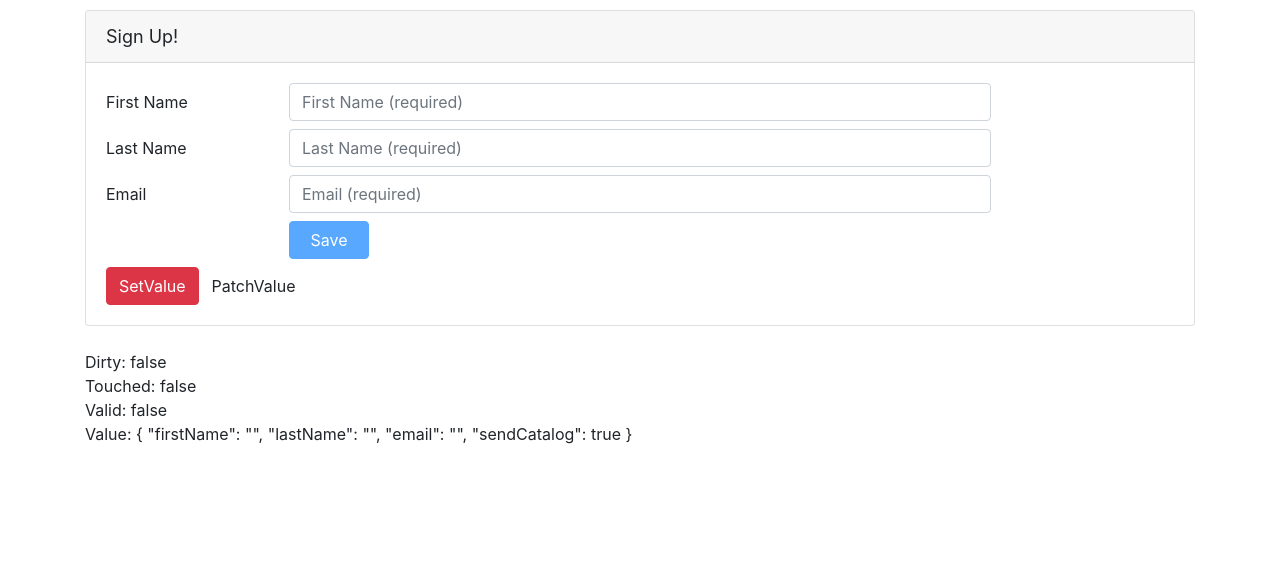
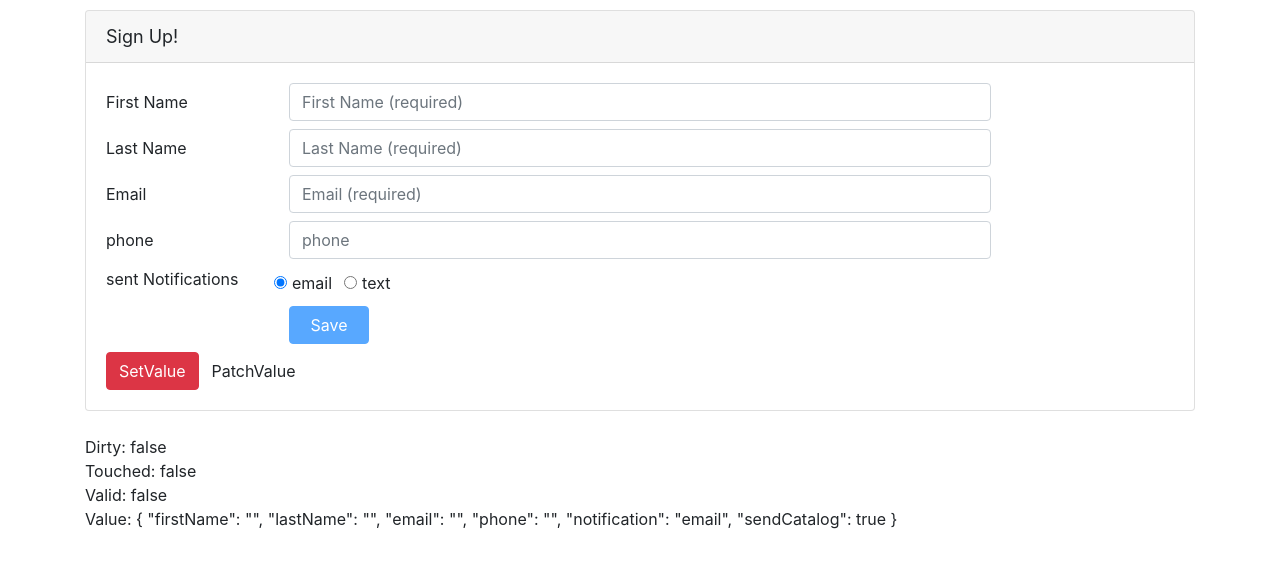
Before and after one commit to d96410001/angularReactiveFormsNewbie, an Angular app in the folder Demo-Start/: page / in a window 1280 px wide. Shown: the top 568 px of the page. Built offline with nearby package versions, Linux system fonts and the light colour scheme.

Commit message:
dynamic setValidator

```diff
--- a/Demo-Start/src/app/customers/customer.component.html
+++ b/Demo-Start/src/app/customers/customer.component.html
@@ -68,6 +68,8 @@
           </span>
         </div>
       </div>
+
+
 
       <!-- <div class="form-group row mb-2">
         <div class="col-md-8">
@@ -187,6 +189,49 @@
       </div> -->
 
       <div class="form-group row mb-2">
+        <label class="col-md-2 col-form-label"
+               for="phoneId">phone</label>
+        <div class="col-md-8">
+          <input class="form-control"
+                 id="phoneId"
+                 type="phone"
+                 placeholder="phone"
+                 formControlName="phone"
+                 [ngClass]="{'is-invalid': (customerForm.get('phone').touched || customerForm.get('phone').dirty) && !customerForm.get('phone').valid }" />
+          <span class="invalid-feedback">
+            <span *ngIf="customerForm.get('phone').errors?.required">
+              Please enter your email address.
+            </span>
+          </span>
+        </div>
+      </div>
+
+
+      <div class="form-group row mb-2">
+        <label class="col-md-2 col-form-label pt-0">sent Notifications</label>
+        <div class="form-check form-check-inline">
+          <input class="form-check-input"
+                 (click)="setNotification('email')"
+                 formControlName="notification"
+                 type="radio"
+                 id="emailRadioId"
+                 value="email">
+          <label class="form-check-label"
+                 for="emailRadioId">email</label>
+        </div>
+        <div class="form-check form-check-inline">
+          <input class="form-check-input"
+                 (click)="setNotification('text')"
+                 formControlName="notification"
+                 type="radio"
+                 id="textRadioId"
+                 value="text">
+          <label class="form-check-label"
+                 for="textRadioId">text</label>
+        </div>
+      </div>
+
+      <div class="form-group row mb-2">
         <div class="offset-md-2 col-md-4">
           <button class="btn btn-primary mr-3"
                   type="submit"
--- a/Demo-Start/src/app/customers/customer.component.ts
+++ b/Demo-Start/src/app/customers/customer.component.ts
@@ -1,5 +1,5 @@
 import { Component, OnInit } from '@angular/core';
-import { FormBuilder, FormGroup, Validators } from '@angular/forms';
+import { FormBuilder, FormGroup, Validators, FormControl } from '@angular/forms';
 import { Customer } from './customer';
 
 @Component({
@@ -9,7 +9,7 @@
 })
 export class CustomerComponent implements OnInit {
   customer = new Customer();
-  customerForm:FormGroup;
+  customerForm: FormGroup;
 
   constructor(private fb: FormBuilder) {
 
@@ -20,6 +20,8 @@
       firstName: ["", [Validators.required, Validators.minLength(3)]],
       lastName: ["", [Validators.required, Validators.maxLength(50)]],
       email: ["", [Validators.required, Validators.email]],
+      phone: [""],
+      notification: ["email"],
       sendCatalog: true
     })
   }
@@ -38,11 +40,21 @@
     })
   }
 
-  PatchValue():void {
+  PatchValue(): void {
     this.customerForm.patchValue({
       firstName: "onlyFname",
       lastName: "onlyLname"
     })
   }
 
+  setNotification(notifyVia: string): void {
+    const phoneControl = this.customerForm.get('phone');
+    if (notifyVia === 'text') {
+      phoneControl.setValidators([Validators.required, Validators.minLength(10)])
+    } else {
+      phoneControl.clearValidators();
+    }
+    phoneControl.updateValueAndValidity();
+  }
+
 }
```
